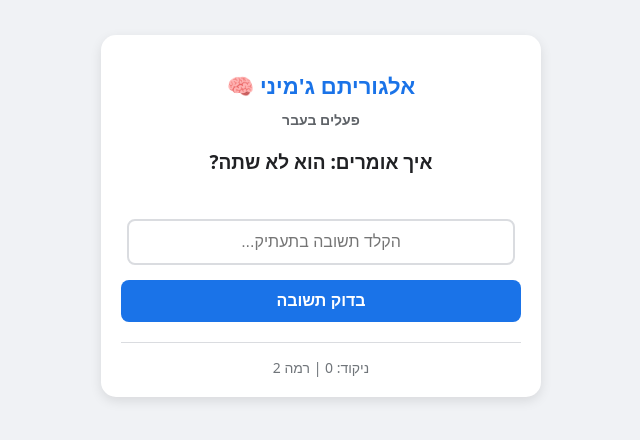
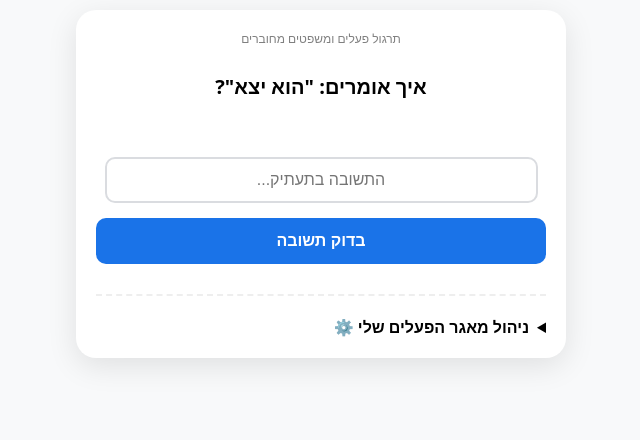
Before and after one commit to NetanelCochavi/Arabic, a plain HTML site: page index.html in a window 1280 px wide. Shown: the whole page, without its empty margins (319-959 px from the left). Drawn offline with Linux system fonts and the light colour scheme.

Commit message:
Update index.html

```diff
--- a/index.html
+++ b/index.html
@@ -3,113 +3,122 @@
 <head>
     <meta charset="UTF-8">
     <meta name="viewport" content="width=device-width, initial-scale=1.0">
-    <title>מתרגל ערבית - גרסה יציבה</title>
+    <title>מתרגל ערבית - הרשימה המדויקת</title>
     <style>
-        body { font-family: system-ui, -apple-system, sans-serif; background: #f0f2f5; display: flex; justify-content: center; padding: 15px; margin: 0; }
-        .card { background: white; padding: 20px; border-radius: 15px; box-shadow: 0 4px 12px rgba(0,0,0,0.1); width: 100%; max-width: 400px; text-align: center; margin-top: 20px; }
-        h1 { color: #1a73e8; font-size: 22px; margin-bottom: 10px; }
-        .category { color: #5f6368; font-size: 14px; font-weight: bold; margin-bottom: 5px; }
-        .question-box { margin: 20px 0; font-size: 19px; font-weight: bold; color: #202124; min-height: 50px; }
-        input { width: 90%; padding: 12px; border: 2px solid #dadce0; border-radius: 8px; font-size: 16px; text-align: center; margin-bottom: 15px; outline: none; }
-        button { background: #1a73e8; color: white; border: none; padding: 12px 20px; border-radius: 8px; cursor: pointer; font-size: 16px; width: 100%; font-weight: bold; }
-        .feedback { margin-top: 15px; padding: 12px; border-radius: 8px; display: none; font-weight: bold; }
-        .correct { background: #e6f4ea; color: #1e8e3e; }
-        .wrong { background: #fce8e6; color: #d93025; }
-        .stats { margin-top: 20px; font-size: 14px; color: #70757a; border-top: 1px solid #dadce0; padding-top: 15px; }
+        :root { --primary: #1a73e8; --success: #34a853; --text: #202124; }
+        body { font-family: system-ui, -apple-system, sans-serif; background: #f8f9fa; display: flex; justify-content: center; padding: 10px; margin: 0; }
+        .card { background: white; padding: 20px; border-radius: 20px; box-shadow: 0 8px 30px rgba(0,0,0,0.1); width: 100%; max-width: 450px; text-align: center; }
+        .question-text { font-size: 20px; font-weight: 700; margin: 25px 0; line-height: 1.5; min-height: 60px; }
+        input { width: 90%; padding: 12px; border: 2px solid #dadce0; border-radius: 10px; font-size: 16px; text-align: center; margin-bottom: 10px; }
+        .btn { background: var(--primary); color: white; border: none; padding: 14px; border-radius: 10px; cursor: pointer; font-size: 16px; width: 100%; font-weight: bold; margin-top: 5px; }
+        .feedback { margin-top: 15px; padding: 15px; border-radius: 10px; display: none; font-weight: bold; }
+        .correct { background: #e6f4ea; color: #137333; }
+        .wrong { background: #fce8e6; color: #c5221f; }
+        .admin-section { margin-top: 30px; border-top: 2px dashed #eee; padding-top: 20px; text-align: right; }
+        .word-list { max-height: 150px; overflow-y: auto; background: #f1f3f4; padding: 10px; border-radius: 8px; font-size: 13px; }
     </style>
 </head>
 <body>
 
 <div class="card">
-    <h1>אלגוריתם ג'מיני 🧠</h1>
-    <div id="category-label" class="category">מתחילים...</div>
-    <div id="question" class="question-box">טוען שאלה ראשונה...</div>
+    <div id="category" style="font-size:12px; color:gray">תרגול פעלים ומשפטים מחוברים</div>
+    <div id="question" class="question-text">טוען שאלה...</div>
+    <input type="text" id="answer" placeholder="התשובה בתעתיק..." autocomplete="off">
+    <button id="action-btn" class="btn" onclick="checkAnswer()">בדוק תשובה</button>
+    <div id="feedback" class="feedback"></div>
+    <button id="next-btn" class="btn" style="display:none; background: var(--success);" onclick="generateQuestion()">לשאלה הבאה ⮕</button>
 
-    <input type="text" id="answer" placeholder="הקלד תשובה בתעתיק..." autocomplete="off" ontouchstart="">
-
-    <button id="action-btn" onclick="checkAnswer()">בדוק תשובה</button>
-    <div id="feedback" class="feedback"></div>
-    <button id="next-btn" style="display:none; margin-top: 10px; background: #34a853;" onclick="generateQuestion()">שאלה הבאה ⮕</button>
-
-    <div class="stats">
-        ניקוד: <span id="score">0</span> | רמה 2
+    <div class="admin-section">
+        <details>
+            <summary><b>ניהול מאגר הפעלים שלי ⚙️</b></summary>
+            <div id="wordList" class="word-list"></div>
+            <div style="margin-top:10px">
+                <input type="text" id="newH" placeholder="עברית (למשל: סגר)">
+                <input type="text" id="newS" placeholder="ערבית (למשל: סַכַּר)">
+                <button class="btn" style="background:#5f6368" onclick="addWord()">הוסף פועל חדש</button>
+            </div>
+        </details>
     </div>
 </div>
 
 <script>
-    // רשימת פעלים ושמות עצם מהשיעור שלך
-    const verbs = [
+    const originalList = [
         { h: 'אכל', s: 'אכל' }, { h: 'פתח', s: 'פתח' }, { h: 'ישב', s: 'קעד' },
         { h: 'שאל', s: 'סאל' }, { h: 'נכנס', s: 'דח\'ל' }, { h: 'שחה', s: 'סבח' },
-        { h: 'בישל', s: 'טבח\'' }, { h: 'קנה', s: 'אשתרא' }, { h: 'ראה', s: 'שאף' },
-        { h: 'הלך', s: 'ראח' }, { h: 'שתה', s: 'שרב' }
+        { h: 'בישל', s: 'טבח\'' }, { h: 'עבר דירה/עבודה', s: 'נַקַל' }, { h: 'בא', s: 'אִגַ\'א' },
+        { h: 'דיבר/סיפר', s: 'חַכַּא' }, { h: 'נתן', s: 'אִעְטַא' }, { h: 'קנה', s: 'אִשְתַרַא' },
+        { h: 'יצא', s: 'טִלִע' }, { h: 'שתה', s: 'שִׁרִבּ' }, { h: 'לקח/קיבל', s: 'אַחַ\'ד' },
+        { h: 'נהג', s: 'סאק' }, { h: 'ראה', s: 'שאף' }, { h: 'נישק', s: 'באס' },
+        { h: 'ביקר', s: 'זאר' }, { h: 'היה', s: 'כאן' }, { h: 'הלך', s: 'ראח' }
     ];
 
-    const nouns = [
-        { h: 'כיסא', s: 'כרסי', p: 'כראסי', d: 'כרסיין' },
-        { h: 'שכן', s: 'ג\'אר', p: 'ג\'יראן', d: 'ג\'ארין' },
-        { h: 'תפוח', s: 'תפאחה', p: 'תפאח', d: 'תפאחתיין' }
-    ];
+    let myVerbs = JSON.parse(localStorage.getItem('myVerbs')) || originalList;
+    let cur = {};
 
-    let currentQuestion = {};
-    let score = 0;
+    function updateAdminList() {
+        const list = document.getElementById('wordList');
+        list.innerHTML = myVerbs.map((v, i) => `<div>${v.h} - ${v.s} <span style="color:red; cursor:pointer" onclick="removeWord(${i})">[X]</span></div>`).join('');
+    }
+
+    function addWord() {
+        const h = document.getElementById('newH').value;
+        const s = document.getElementById('newS').value;
+        if(h && s) {
+            myVerbs.push({h, s});
+            localStorage.setItem('myVerbs', JSON.stringify(myVerbs));
+            updateAdminList();
+            document.getElementById('newH').value = ''; document.getElementById('newS').value = '';
+        }
+    }
+
+    function removeWord(i) {
+        myVerbs.splice(i, 1);
+        localStorage.setItem('myVerbs', JSON.stringify(myVerbs));
+        updateAdminList();
+    }
 
     function generateQuestion() {
         document.getElementById('feedback').style.display = 'none';
         document.getElementById('next-btn').style.display = 'none';
         document.getElementById('action-btn').style.display = 'block';
         document.getElementById('answer').value = '';
-        document.getElementById('answer').disabled = false;
 
-        const r = Math.random();
-        if (r < 0.4) { // פעלים
-            const v = verbs[Math.floor(Math.random() * verbs.length)];
-            const neg = Math.random() > 0.5;
-            currentQuestion = {
-                cat: 'פעלים בעבר',
-                text: neg ? `איך אומרים: הוא לא ${v.h}?` : `איך אומרים: הוא ${v.h}?`,
-                ans: neg ? `מא ${v.s}` : v.s
-            };
-        } else if (r < 0.7) { // מספרים וזוגי
-            const n = nouns[Math.floor(Math.random() * nouns.length)];
-            const isDual = Math.random() > 0.6;
-            if (isDual) {
-                currentQuestion = { cat: 'זוגי', text: `איך אומרים: "שני ${n.h}ים"?`, ans: n.d };
-            } else {
-                const num = Math.floor(Math.random() * 10) + 11; // 11-20
-                currentQuestion = { cat: 'מספרים (מעל 10)', text: `איך אומרים: "${num} ${n.h}ים"?`, ans: `${num} ${n.s}` };
-            }
-        } else { // קניין
-            const n = nouns[Math.floor(Math.random() * nouns.length)];
-            currentQuestion = { cat: 'קניין', text: `איך אומרים: "${n.h} שלי"?`, ans: n.s + 'י' };
+        const v1 = myVerbs[Math.floor(Math.random() * myVerbs.length)];
+        const v2 = myVerbs[Math.floor(Math.random() * myVerbs.length)];
+        const isJoint = Math.random() > 0.6 && v1 !== v2;
+
+        function getPast(verb) {
+            if (verb.s.endsWith("א") || verb.s.endsWith("י")) return verb.s.slice(0, -1) + "ית";
+            return verb.s + "ת";
         }
 
-        document.getElementById('category-label').innerText = currentQuestion.cat;
-        document.getElementById('question').innerText = currentQuestion.text;
+        if (isJoint) {
+            cur = {
+                text: `איך אומרים: "אני ${v1.h}תי וגם ${v2.h}תי"?`,
+                ans: getPast(v1) + " וּ" + getPast(v2)
+            };
+        } else {
+            cur = { text: `איך אומרים: "הוא ${v1.h}"?`, ans: v1.s };
+        }
+        document.getElementById('question').innerText = cur.text;
     }
 
     function checkAnswer() {
-        const user = document.getElementById('answer').value.trim().toLowerCase().replace("'", "");
-        const correct = currentQuestion.ans.toLowerCase().replace("'", "");
+        const u = document.getElementById('answer').value.trim().toLowerCase().replace(/'/g, "");
+        const a = cur.ans.toLowerCase().replace(/'/g, "");
         const f = document.getElementById('feedback');
-
-        if (user === correct || user.includes(correct)) {
-            f.innerText = "נכון! כל הכבוד.";
-            f.className = "feedback correct";
-            score += 10;
+        if (u === a || u.includes(a)) {
+            f.innerText = "נכון!"; f.className = "feedback correct";
         } else {
-            f.innerText = `טעות. התשובה: ${currentQuestion.ans}`;
-            f.className = "feedback wrong";
+            f.innerHTML = `התשובה: <b>${cur.ans}</b>`; f.className = "feedback wrong";
         }
         f.style.display = 'block';
         document.getElementById('next-btn').style.display = 'block';
         document.getElementById('action-btn').style.display = 'none';
-        document.getElementById('score').innerText = score;
     }
 
-    // הפעלה מיידית ברגע שהדף נטען
-    window.onload = generateQuestion;
+    updateAdminList();
+    generateQuestion();
 </script>
-
 </body>
 </html>
```
